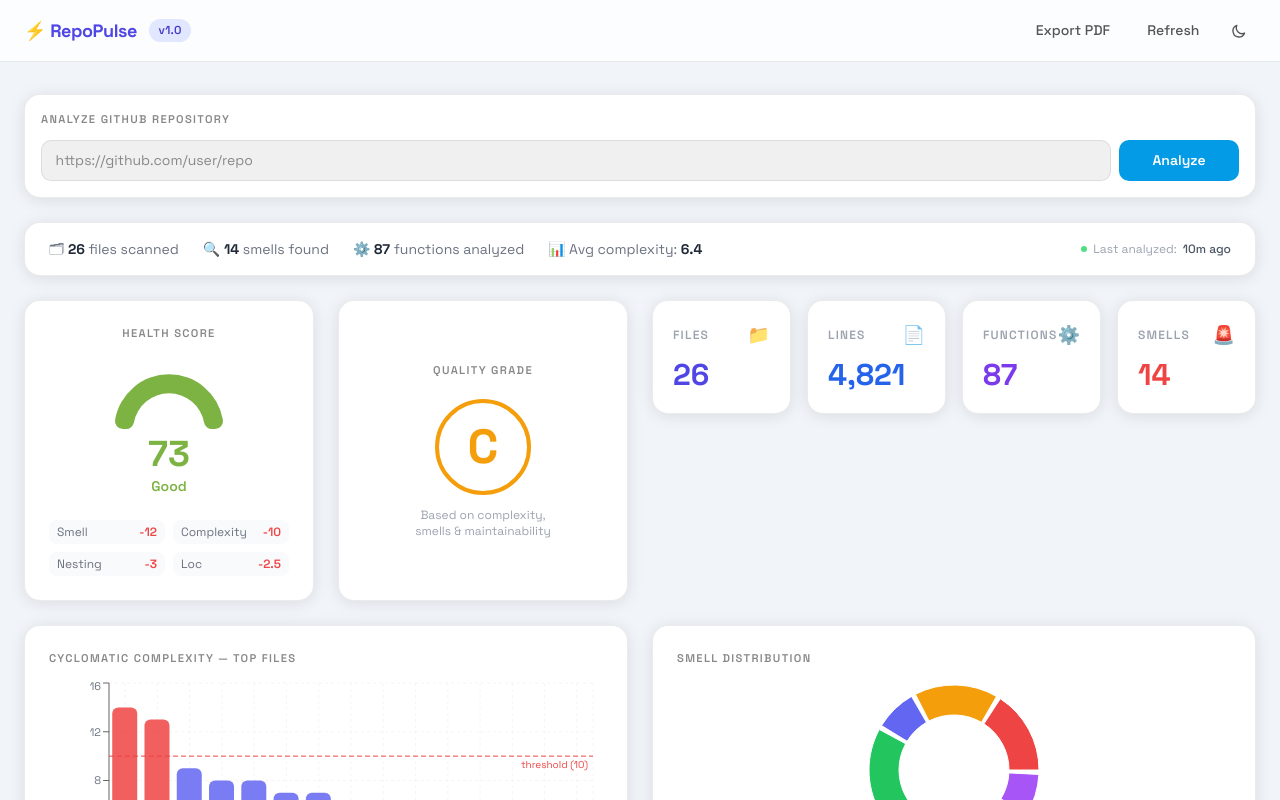
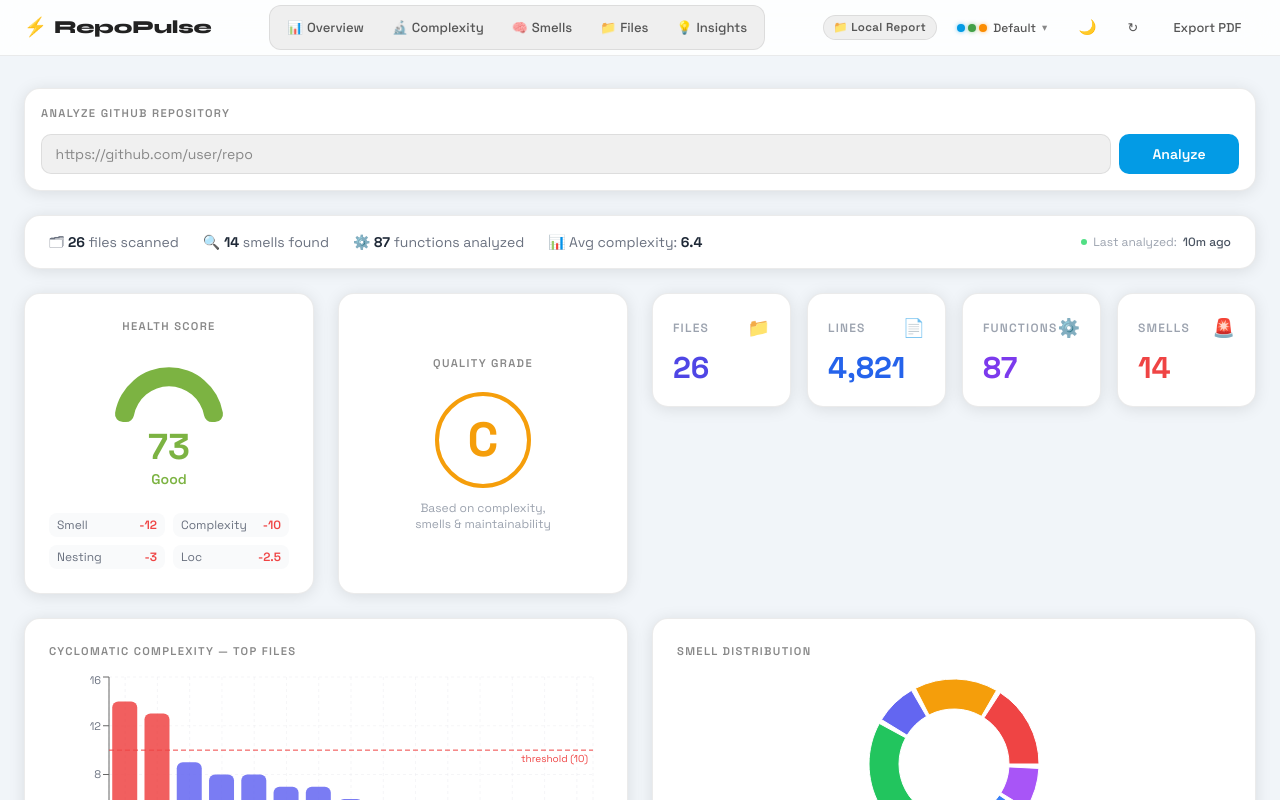
Before and after one commit to sohamrajput98/RepoPulse, a React (Vite) app in the folder frontend/: page /#/dashboard in a window 1280 px wide. Shown: the top 800 px of the page. Built offline with nearby package versions, Linux system fonts and the light colour scheme.

Commit message:
feat: frontend: rewrite Navbar with logo left, tab nav center, palette switcher and theme toggle

```diff
--- a/frontend/src/components/Navbar.jsx
+++ b/frontend/src/components/Navbar.jsx
@@ -1,41 +1,268 @@
-import { useDarkMode } from '../hooks/useDarkMode';
+import { useState, useRef, useEffect } from "react";
+import { NavLink, useNavigate } from "react-router-dom";
+import { useDarkMode } from "../hooks/useDarkMode";
+import {
+  usePalette,
+  DARK_PALETTES,
+  LIGHT_PALETTES,
+} from "../context/PaletteContext";
+import { useReport } from "../context/ReportContext";
 
-function SunIcon() {
+/* ── Tab definitions ─────────────────────────────────────── */
+const TABS = [
+  { id: "overview", label: "Overview", icon: "📊" },
+  { id: "complexity", label: "Complexity", icon: "🔬" },
+  { id: "smells", label: "Smells", icon: "🧠" },
+  { id: "files", label: "Files", icon: "📁" },
+  { id: "insights", label: "Insights", icon: "💡" },
+];
+
+/* ── Palette dot swatch ──────────────────────────────────── */
+function Swatch({ colors }) {
   return (
-        <svg className="w-4 h-4" fill="none" stroke="currentColor" viewBox="0 0 24 24">
-            <path strokeLinecap="round" strokeLinejoin="round" strokeWidth={2}
-                d="M12 3v1m0 16v1m9-9h-1M4 12H3m15.364-6.364l-.707.707M6.343 17.657l-.707.707M17.657 17.657l-.707-.707M6.343 6.343l-.707-.707M12 7a5 5 0 100 10A5 5 0 0012 7z" />
-        </svg>
+    <span style={{ display: "inline-flex", gap: 3, alignItems: "center" }}>
+      {colors.map((c, i) => (
+        <span
+          key={i}
+          style={{
+            width: 8,
+            height: 8,
+            borderRadius: "50%",
+            background: c,
+            boxShadow: `0 0 4px ${c}88`,
+          }}
+        />
+      ))}
+    </span>
   );
 }
 
-function MoonIcon() {
+/* ── Palette dropdown ────────────────────────────────────── */
+function PalettePicker({ dark }) {
+  const { palette, setPalette } = usePalette();
+  const [open, setOpen] = useState(false);
+  const ref = useRef(null);
+
+  const palettes = dark ? DARK_PALETTES : LIGHT_PALETTES;
+  const current = palettes.find((p) => p.id === palette) ?? palettes[0];
+
+  // close on outside click
+  useEffect(() => {
+    if (!open) return;
+    const handler = (e) => {
+      if (ref.current && !ref.current.contains(e.target)) setOpen(false);
+    };
+    document.addEventListener("mousedown", handler);
+    return () => document.removeEventListener("mousedown", handler);
+  }, [open]);
+
   return (
-        <svg className="w-4 h-4" fill="none" stroke="currentColor" viewBox="0 0 24 24">
-            <path strokeLinecap="round" strokeLinejoin="round" strokeWidth={2}
-                d="M20.354 15.354A9 9 0 018.646 3.646 9.003 9.003 0 0012 21a9.003 9.003 0 008.354-5.646z" />
-        </svg>
+    <div ref={ref} style={{ position: "relative" }}>
+      <button
+        className="btn-ghost"
+        onClick={() => setOpen((o) => !o)}
+        title="Switch colour palette"
+        style={{
+          display: "flex",
+          alignItems: "center",
+          gap: 6,
+          fontSize: "0.8rem",
+        }}
+      >
+        <Swatch colors={current.swatch} />
+        <span style={{ fontSize: "0.75rem" }}>{current.label}</span>
+        <span style={{ fontSize: "0.65rem", color: "var(--text-muted)" }}>
+          ▾
+        </span>
+      </button>
+
+      {open && (
+        <div
+          style={{
+            position: "absolute",
+            top: "calc(100% + 6px)",
+            right: 0,
+            background: "var(--bg-card)",
+            border: "1px solid var(--border-strong)",
+            borderRadius: 12,
+            padding: "0.4rem",
+            minWidth: 160,
+            zIndex: 200,
+            boxShadow: "var(--shadow-card)",
+            animation: "scaleIn 0.18s ease",
+          }}
+        >
+          {palettes.map((p) => (
+            <button
+              key={p.id}
+              onClick={() => {
+                setPalette(p.id);
+                setOpen(false);
+              }}
+              style={{
+                display: "flex",
+                alignItems: "center",
+                gap: 8,
+                width: "100%",
+                padding: "0.45rem 0.7rem",
+                borderRadius: 8,
+                border: "none",
+                background:
+                  palette === p.id ? "var(--bg-raise)" : "transparent",
+                cursor: "pointer",
+                color: "var(--text-primary)",
+                fontSize: "0.82rem",
+                fontWeight: palette === p.id ? 600 : 400,
+              }}
+            >
+              <Swatch colors={p.swatch} />
+              {p.label}
+              {palette === p.id && (
+                <span
+                  style={{
+                    marginLeft: "auto",
+                    color: "var(--accent)",
+                    fontSize: "0.7rem",
+                  }}
+                >
+                  ✓
+                </span>
+              )}
+            </button>
+          ))}
+        </div>
+      )}
+    </div>
   );
 }
 
-export default function Navbar({ onRefresh, onPrint }) {
+/* ── Main Navbar ─────────────────────────────────────────── */
+export default function Navbar({ onPrint }) {
   const [dark, setDark] = useDarkMode();
+  const { report, refresh, isStale } = useReport();
+  const navigate = useNavigate();
+
+  const repoName = report?.summary?.repoName ?? "Local Report";
+
   return (
-        <nav className="no-print sticky top-0 z-50 bg-white/80 dark:bg-slate-900/80 backdrop-blur border-b border-gray-200 dark:border-slate-700 px-6 py-3 flex items-center justify-between">
-            <div className="flex items-center gap-2">
-                <span className="text-indigo-600 dark:text-indigo-400 font-bold text-lg tracking-tight">
-                    ⚡ RepoPulse
+    <nav
+      className="no-print"
+      style={{
+        position: "sticky",
+        top: 0,
+        zIndex: 100,
+        background: "color-mix(in srgb, var(--bg-card) 85%, transparent)",
+        backdropFilter: "blur(16px)",
+        WebkitBackdropFilter: "blur(16px)",
+        borderBottom: "1px solid var(--border)",
+        padding: "0 1.5rem",
+        height: 56,
+        display: "flex",
+        alignItems: "center",
+        gap: "1rem",
+      }}
+    >
+      {/* ── LEFT — logo ── */}
+      <button
+        onClick={() => navigate("/analyze")}
+        style={{
+          display: "flex",
+          alignItems: "center",
+          gap: "0.45rem",
+          fontFamily: "Syne, sans-serif",
+          fontWeight: 800,
+          fontSize: "1.15rem",
+          letterSpacing: "-0.01em",
+          background: "none",
+          border: "none",
+          cursor: "pointer",
+          color: "var(--text-primary)",
+          flexShrink: 0,
+          padding: 0,
+        }}
+      >
+        <span style={{ color: "var(--accent)" }}>⚡</span>
+        RepoPulse
+      </button>
+
+      {/* ── CENTER — tab nav ── */}
+      <div style={{ flex: 1, display: "flex", justifyContent: "center" }}>
+        <div className="tab-bar" style={{ display: "flex", gap: 2 }}>
+          {TABS.map((tab) => (
+            <NavLink
+              key={tab.id}
+              to={`/dashboard/${tab.id}`}
+              className={({ isActive }) =>
+                `tab-item${isActive ? " active" : ""}`
+              }
+              style={{ display: "flex", alignItems: "center", gap: 4 }}
+            >
+              <span style={{ fontSize: "0.8rem" }}>{tab.icon}</span>
+              <span>{tab.label}</span>
+            </NavLink>
+          ))}
+        </div>
+      </div>
+
+      {/* ── RIGHT — controls ── */}
+      <div
+        style={{ display: "flex", alignItems: "center", gap: 6, flexShrink: 0 }}
+      >
+        {/* Repo chip */}
+        {report && (
+          <span
+            className="badge badge-neutral"
+            style={{
+              fontSize: "0.72rem",
+              maxWidth: 140,
+              overflow: "hidden",
+              textOverflow: "ellipsis",
+              whiteSpace: "nowrap",
+            }}
+            title={repoName}
+          >
+            📁 {repoName}
+            {isStale && (
+              <span style={{ color: "var(--score-fair)", marginLeft: 4 }}>
+                ⚠
               </span>
-                <span className="badge bg-indigo-100 text-indigo-700 dark:bg-indigo-900 dark:text-indigo-300 ml-1">
-                    v1.0
+            )}
           </span>
-            </div>
-            <div className="flex items-center gap-2">
-                <button onClick={onPrint}    className="btn-ghost no-print">Export PDF</button>
-                <button onClick={onRefresh}  className="btn-ghost no-print">Refresh</button>
-                <button onClick={() => setDark(d => !d)} className="btn-ghost p-2">
-                    {dark ? <SunIcon /> : <MoonIcon />}
+        )}
+
+        {/* Palette switcher */}
+        <PalettePicker dark={dark} />
+
+        {/* Theme toggle */}
+        <button
+          onClick={() => setDark((d) => !d)}
+          className="btn-ghost"
+          title={dark ? "Light mode" : "Dark mode"}
+          style={{ padding: "0.35rem 0.6rem", fontSize: "0.9rem" }}
+        >
+          {dark ? "☀️" : "🌙"}
         </button>
+
+        {/* Refresh */}
+        <button
+          onClick={() => refresh()}
+          className="btn-ghost no-print"
+          style={{ fontSize: "0.8rem" }}
+          title="Refresh report"
+        >
+          ↻
+        </button>
+
+        {/* Export PDF */}
+        {onPrint && (
+          <button
+            onClick={onPrint}
+            className="btn-ghost no-print"
+            style={{ fontSize: "0.8rem" }}
+          >
+            Export PDF
+          </button>
+        )}
       </div>
     </nav>
   );
```
Lines whose indentation alone changed are shown as unchanged.
